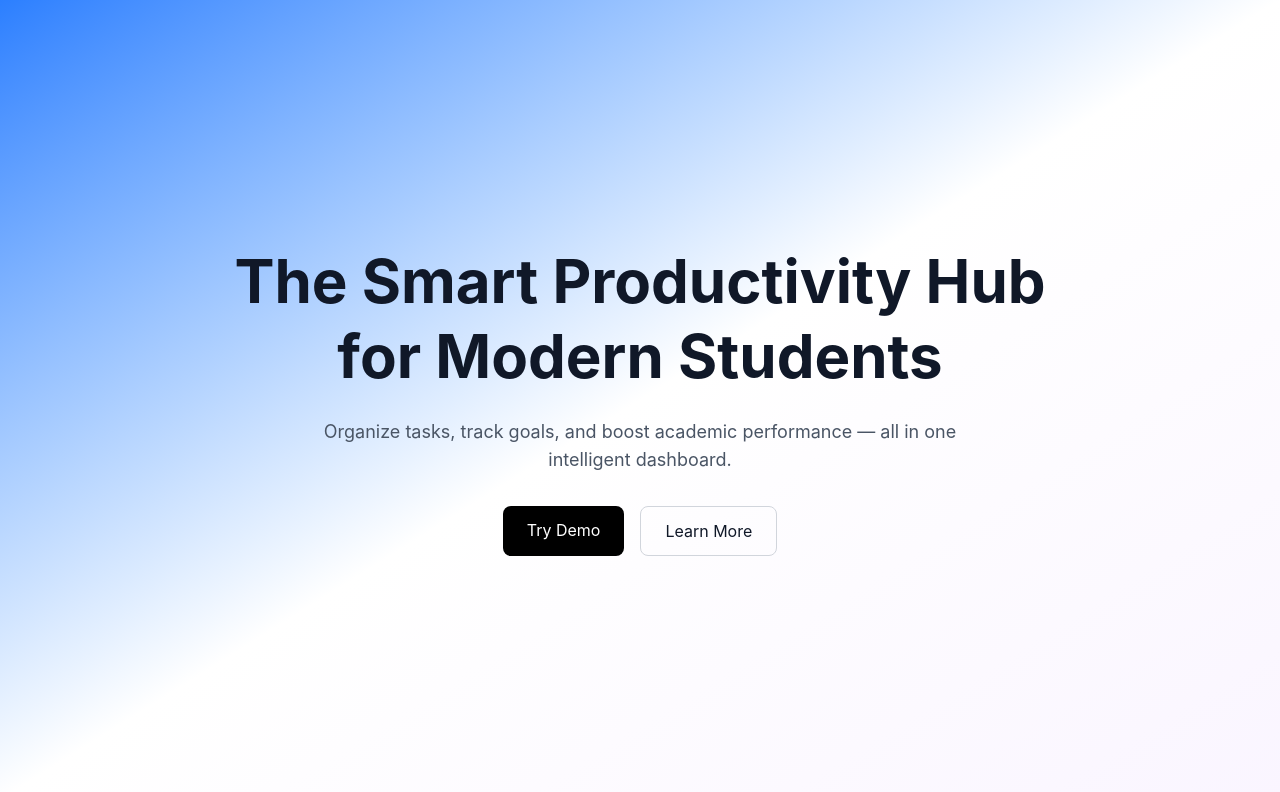
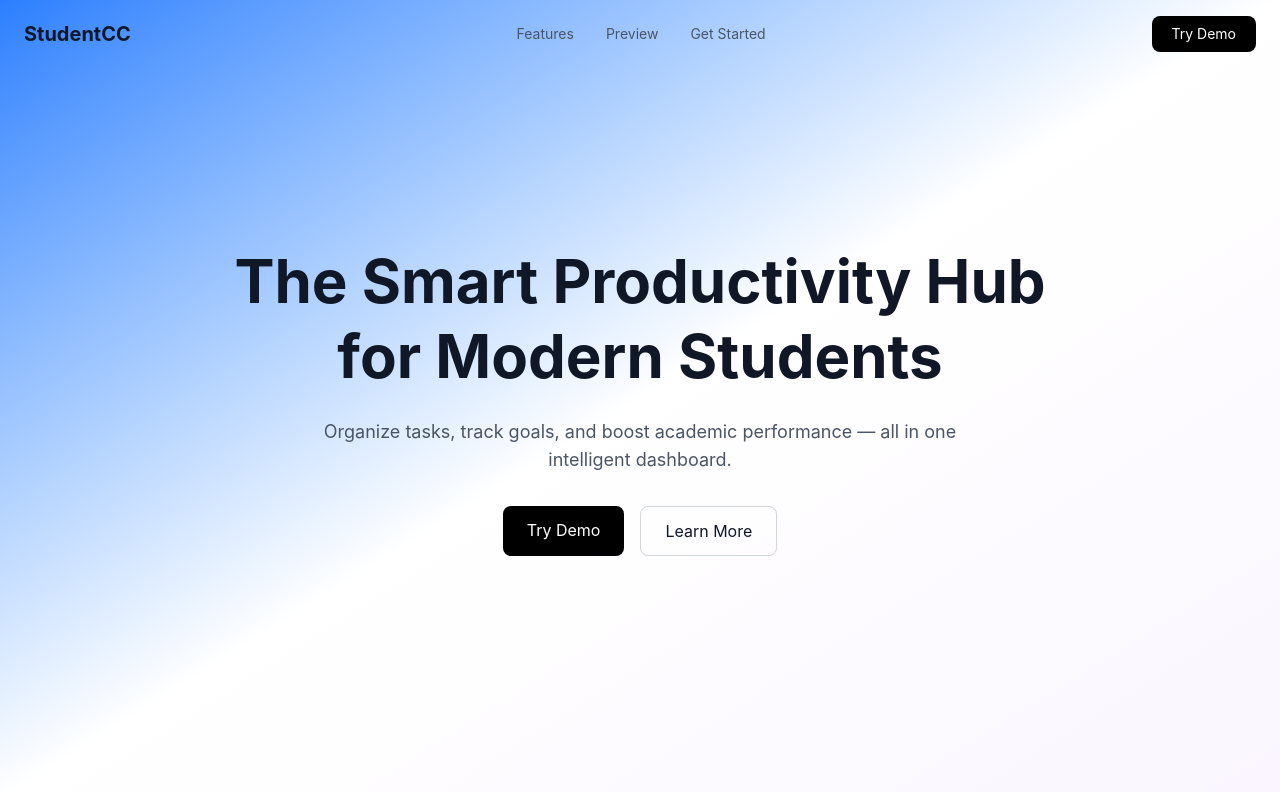
Before and after one commit to sakaaja27/StudentCommandCenter, a React (Vite) app: page / in a window 1280 px wide. Shown: the top 792 px of the page. Built offline with nearby package versions, Linux system fonts and the light colour scheme.

Commit message:
add navbar in landingpage

```diff
--- /dev/null
+++ b/src/components/NavbarLanding.jsx
@@ -0,0 +1,42 @@
+import { Link } from "react-router-dom";
+import { useState, useEffect } from "react";
+export default function NavbarLanding() {
+  const [scrolled, setScrolled] = useState(false);
+  useEffect(() => {
+    const handleScroll = () => {
+      setScrolled(window.scrollY > 20);
+    };
+    window.addEventListener("scroll", handleScroll);
+    return () => window.removeEventListener("scroll", handleScroll);
+  }, []);
+  return (
+    <header
+      className={`fixed top-0 w-full z-50 transition ${
+        scrolled ? "bg-white/80 backdrop-blur-md shadow-sm" : "bg-transparent"
+      }`}
+    >
+      <div className="max-w-7xl mx-auto px-6 py-4 flex justify-between items-center">
+        <h1 className="font-bold text-xl">StudentCC</h1>
+
+        <div className="hidden md:flex gap-8 text-sm text-gray-600">
+          <a href="#features" className="hover:text-black transition">
+            Features
+          </a>
+          <a href="#preview" className="hover:text-black transition">
+            Preview
+          </a>
+          <a href="#cta" className="hover:text-black transition">
+            Get Started
+          </a>
+        </div>
+
+        <Link
+          to="/dashboard"
+          className="px-5 py-2 rounded-lg bg-black text-white text-sm hover:opacity-80 transition"
+        >
+          Try Demo
+        </Link>
+      </div>
+    </header>
+  );
+}
--- a/src/layouts/LandingPage.jsx
+++ b/src/layouts/LandingPage.jsx
@@ -0,0 +1,7 @@
+export default function LandingPage({children}){
+    return(
+        <div className="flex min-h-screen bg-gray-100">
+            {children}
+        </div>
+    )
+}
--- a/src/pages/LandingPages.jsx
+++ b/src/pages/LandingPages.jsx
@@ -1,8 +1,10 @@
 import { Link } from "react-router-dom";
+import NavbarLanding from "../components/NavbarLanding";
+export default function Landing() {
 
-export default function Landing() {
   return (
     <div className="bg-white text-gray-900">
+      <NavbarLanding/>
       <section className="min-h-screen flex flex-col justify-center items-center text-center px-6 bg-linear-to-br from-blue-500 via-white to-purple-50">
         <h1 className="text-5xl md:text-6xl font-bold leading-tight max-w-4xl">
           The Smart Productivity Hub for Modern Students
```
